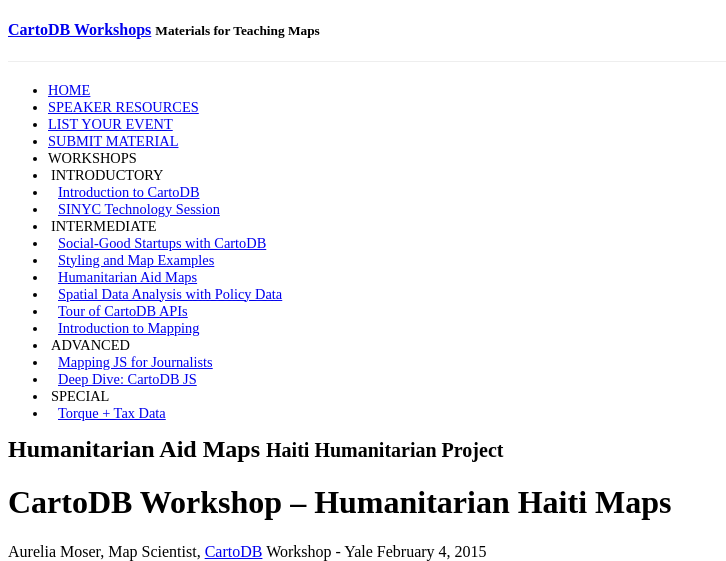
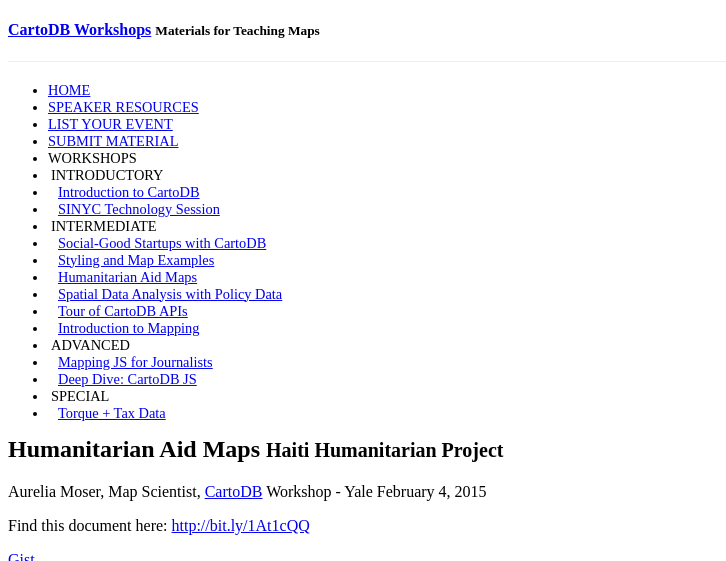
Before and after one commit to CartoDB/training, a Jekyll site: the page built from _posts/2015-02-04-yale-haiti.md, in a window 1280 px wide and 900 px high, cut to the strip 0-561 px from the top of the window. Shown: the whole strip, without its empty margins (0-726 px from the left). Built offline with Jekyll 4.4.1, drawn with Linux system fonts in a browser that asks for light colours; a style sheet for code colours, icons or effects is not loaded.

Commit message:
yale haiti title remove

```diff
--- a/_posts/2015-02-04-yale-haiti.md
+++ b/_posts/2015-02-04-yale-haiti.md
@@ -8,8 +8,6 @@
 length: 3
 ---
 
-
-# CartoDB Workshop -- Humanitarian Haiti Maps
 Aurelia Moser, Map Scientist, [CartoDB](http://cartodb.com)
 Workshop - Yale
 February 4, 2015
```
